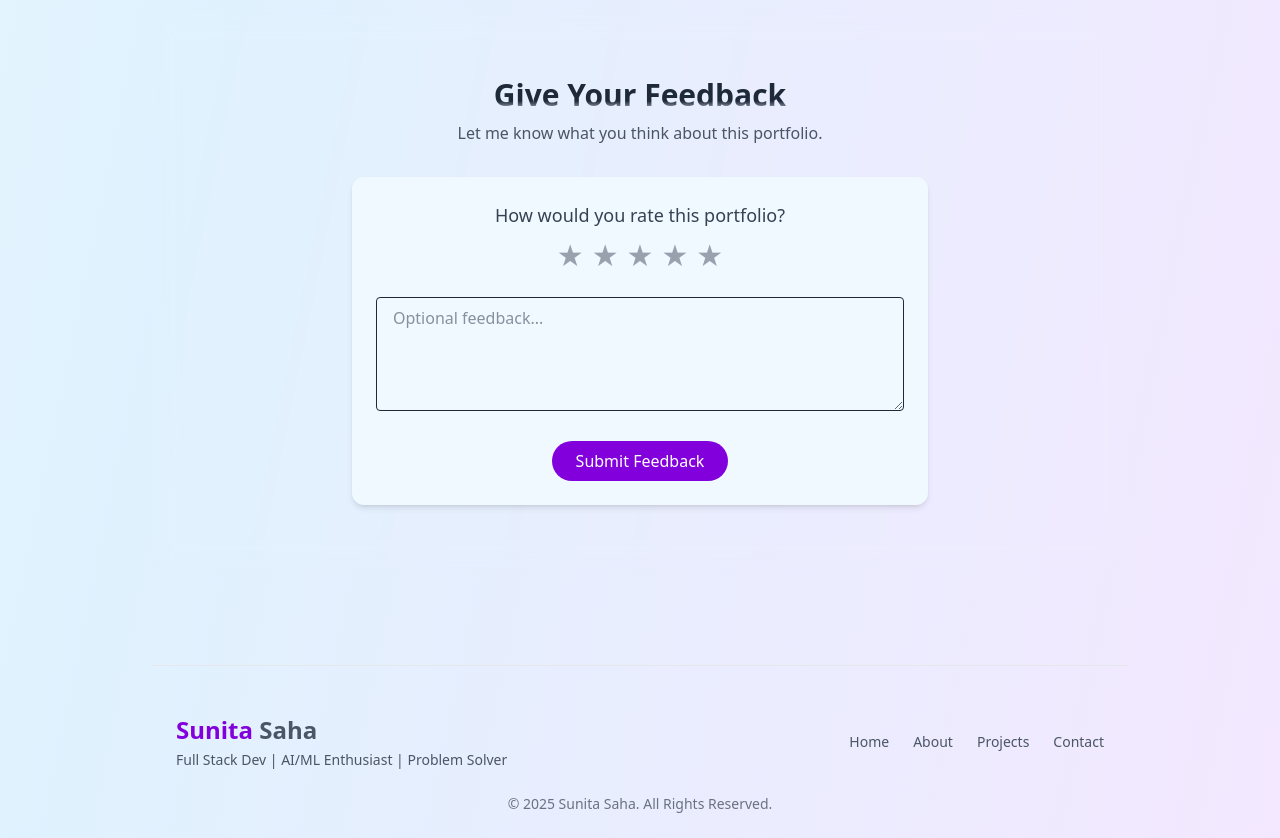
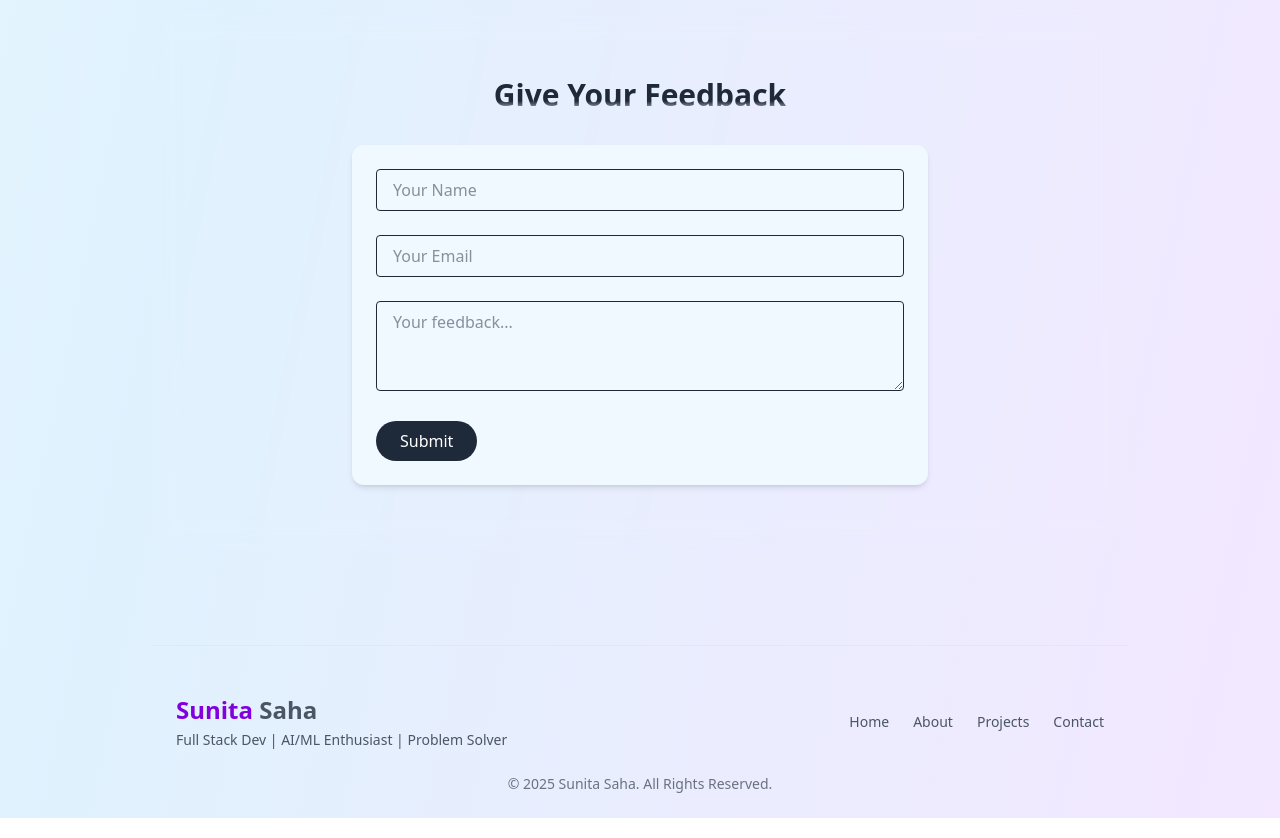
Before and after one commit to sunitaS407/Portfolio, a React (Vite) app: page / in a window 1280 px wide. Shown: the part 5400-6238 px from the top of the page. Built offline with nearby package versions, Linux system fonts and the light colour scheme.

Commit message:
Removed star ratings from Feedback section

```diff
--- a/src/Feedback.jsx
+++ b/src/Feedback.jsx
@@ -18,9 +18,7 @@ function Feedback() {
     >
       <div className="text-center">
         <h2 className="text-3xl font-bold text-gray-800 mask-b-from-6">Give Your Feedback</h2>
-        <p className="text-gray-600 mt-2">
-          Let me know what you think about this portfolio.
-        </p>
+
       </div>
 
       <form
@@ -29,56 +27,16 @@ function Feedback() {
         className="max-w-xl mx-auto mt-8 bg-sky-50
          p-6 rounded-xl shadow-md space-y-6"
       >
-        {/* Star Rating */}
-        <div className="text-center space-y-2">
-          <label className="block text-lg font-medium text-gray-700">
-            How would you rate this portfolio?
-          </label>
-          <div className="flex justify-center gap-2">
-            {labels.map((label, index) => (
-              <label key={index} className="cursor-pointer">
-                <input
-                  type="radio"
-                  name="rating"
-                  value={index + 1}
-                  className="hidden"
-                  onChange={() => setRating(index + 1)}
-                  required
-                />
-                <span
-                  className={`text-3xl ${
-                    rating >= index + 1 ? "text-yellow-400" : "text-gray-400"
-                  }`}
-                >
-                  ★
-                </span>
-              </label>
-            ))}
-          </div>
-          {rating > 0 && (
-            <p className="text-sm text-purple-600">{labels[rating - 1]}</p>
-          )}
-        </div>
+       <input type="text" name="name" placeholder="Your Name" className="w-full border px-4 py-2 rounded" required />
+    <input type="email" name="email" placeholder="Your Email" className="w-full border px-4 py-2 rounded" required />
+    <textarea name="message" rows="3" placeholder="Your feedback..." className="w-full border px-4 py-2 rounded" required></textarea>
+    <button type="submit" className="bg-gray-800 text-white px-6 py-2 rounded-full hover:bg-purple-800 transition">
+      Submit
+    </button>
 
-        {/* Optional Feedback Text */}
-        <div>
-          <textarea
-            name="message"
-            rows="4"
-            placeholder="Optional feedback..."
-            className="w-full border px-4 py-2 rounded"
-          ></textarea>
-        </div>
 
-        {/* Submit Button */}
-        <div className="text-center">
-          <button
-            type="submit"
-            className="bg-purple-700 hover:bg-purple-800 text-white px-6 py-2 rounded-full transition"
-          >
-            Submit Feedback
-          </button>
-        </div>
+
+
       </form>
     </motion.section>
   );
```
